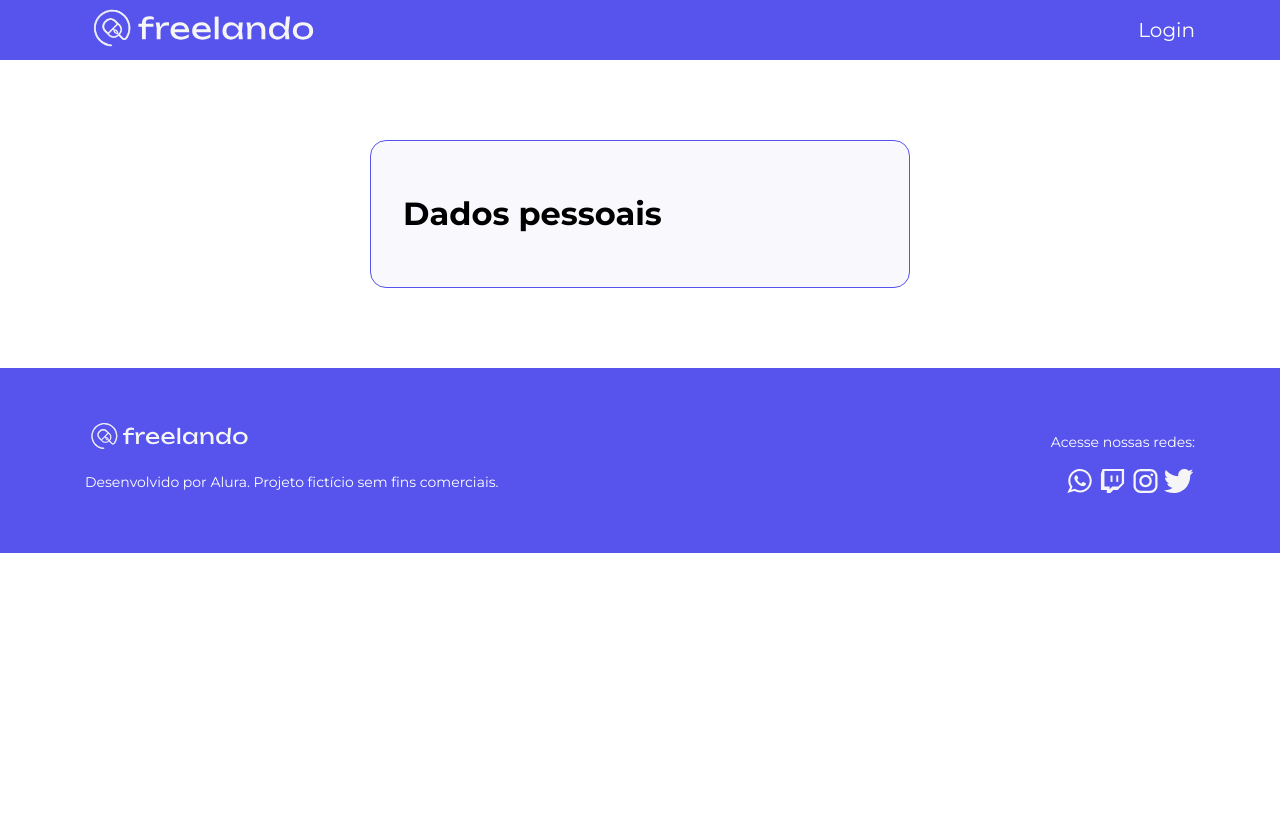
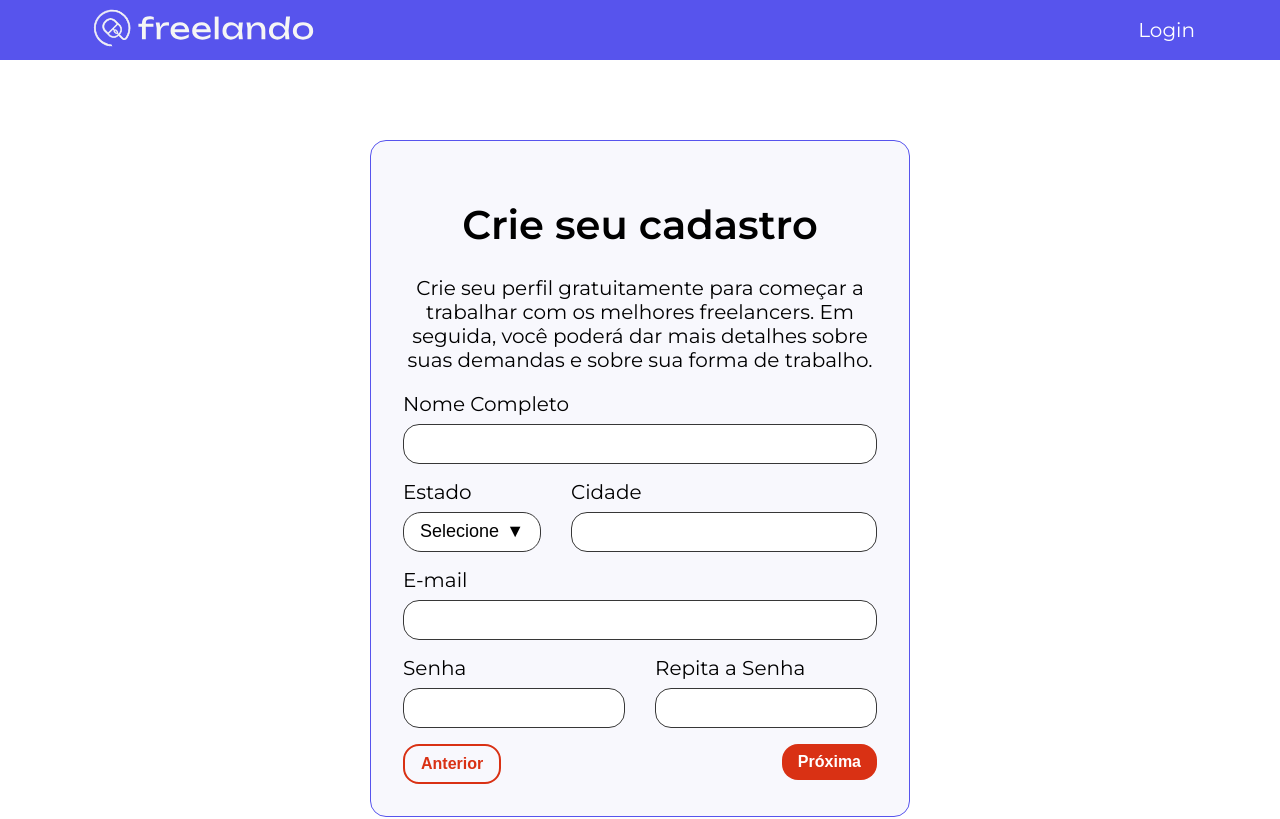
Before and after one commit to eric-suzuki-archive/alura-react-12, a React (Create React App) app: page /cadastro/dados-pessoais in a window 1280 px wide. Shown: the top 819 px of the page. Built offline with nearby package versions, Linux system fonts and the light colour scheme.

Commit message:
Module 03-Aula 05

```diff
--- /dev/null
+++ b/src/paginas/cadastro/DadosPessoais.jsx
@@ -0,0 +1,96 @@
+import { Tipografia } from "../../componentes/Tipografia/Tipografia"
+import { CampoTexto } from "../../componentes/CampoTexto/CampoTexto"
+import { ListaSupensa } from "../../componentes/ListaSuspensa/ListaSuspensa"
+import { Col, Row } from "react-grid-system"
+import { Botao } from "../../componentes/Botao/Botao"
+import { Link } from "react-router-dom"
+
+const estadosBrasileiros = [
+    { "text": "Acre", "value": "AC" },
+    { "text": "Alagoas", "value": "AL" },
+    { "text": "Amapá", "value": "AP" },
+    { "text": "Amazonas", "value": "AM" },
+    { "text": "Bahia", "value": "BA" },
+    { "text": "Ceará", "value": "CE" },
+    { "text": "Distrito Federal", "value": "DF" },
+    { "text": "Espírito Santo", "value": "ES" },
+    { "text": "Goiás", "value": "GO" },
+    { "text": "Maranhão", "value": "MA" },
+    { "text": "Mato Grosso", "value": "MT" },
+    { "text": "Mato Grosso do Sul", "value": "MS" },
+    { "text": "Minas Gerais", "value": "MG" },
+    { "text": "Pará", "value": "PA" },
+    { "text": "Paraíba", "value": "PB" },
+    { "text": "Paraná", "value": "PR" },
+    { "text": "Pernambuco", "value": "PE" },
+    { "text": "Piauí", "value": "PI" },
+    { "text": "Rio de Janeiro", "value": "RJ" },
+    { "text": "Rio Grande do Norte", "value": "RN" },
+    { "text": "Rio Grande do Sul", "value": "RS" },
+    { "text": "Rondônia", "value": "RO" },
+    { "text": "Roraima", "value": "RR" },
+    { "text": "Santa Catarina", "value": "SC" },
+    { "text": "São Paulo", "value": "SP" },
+    { "text": "Sergipe", "value": "SE" },
+    { "text": "Tocantins", "value": "TO" }
+  ]
+
+const DadosPessoais = () => {
+
+    return (<div>
+        <div style={{ textAlign: 'center' }}>
+            <Tipografia variante="h1" componente="h1">
+                Crie seu cadastro
+            </Tipografia>
+            <Tipografia variante="body" componente="body">
+                Crie seu perfil gratuitamente para começar a trabalhar com os melhores freelancers. Em seguida, você poderá dar mais detalhes sobre suas demandas e sobre sua forma de trabalho.
+            </Tipografia>
+        </div>
+        <Row>
+            <Col>
+                <CampoTexto titulo="Nome Completo" />
+            </Col>
+        </Row>
+        <Row>
+            <Col lg={4} md={4} sm={4}>
+                <ListaSupensa titulo="Estado" opcoes={estadosBrasileiros} />
+            </Col>
+            <Col lg={8} md={8} sm={8}>
+                <CampoTexto titulo="Cidade" />
+            </Col>
+        </Row>
+        <Row>
+            <Col>
+                <CampoTexto titulo="E-mail" />
+            </Col>
+        </Row>
+        <Row>
+            <Col lg={6} md={6} sm={6}>
+                <CampoTexto titulo="Senha" />
+            </Col>
+            <Col lg={6} md={6} sm={6}>
+                <CampoTexto titulo="Repita a Senha" />
+            </Col>
+        </Row>
+        <Row>
+            <Col lg={6} md={6} sm={6}>
+                <Link to="/cadastro/interesses">
+                    <Botao variante="secundaria">
+                        Anterior
+                    </Botao>
+                </Link>
+            </Col>
+            <Col lg={6} md={6} sm={6}>
+                <div style={{ textAlign: 'right' }}>
+                    <Link to='/cadastro/concluido'>
+                        <Botao>
+                            Próxima
+                        </Botao>
+                    </Link>
+                </div>
+            </Col>
+        </Row>
+    </div>)
+}
+
+export default DadosPessoais
--- /dev/null
+++ b/src/paginas/cadastro/Interesses.jsx
@@ -0,0 +1,68 @@
+import { Tipografia } from "../../componentes/Tipografia/Tipografia"
+import GrupoRadio from "../../componentes/Radio/GrupoRadio"
+import { useState } from "react"
+import { Col, Row } from "react-grid-system"
+import { Botao } from "../../componentes/Botao/Botao"
+import { Link } from "react-router-dom"
+
+const opcoes = [
+    {
+        valor: 1,
+        label: 'TI e Programação',
+    },
+    {
+        valor: 2,
+        label: 'Design e Multimídia',
+    },
+    {
+        valor: 3,
+        label: 'Revisão',
+    },
+    {
+        valor: 4,
+        label: 'Tradução',
+    },
+    {
+        valor: 5,
+        label: 'Transcrição',
+    },
+    {
+        valor: 6,
+        label: 'Marketing',
+    },
+]
+
+const Interesses = () => {
+
+    const [opcao, setOpcao] = useState('')
+
+    return (<div style={{ textAlign: 'center' }}>
+        <Tipografia variante="h1" componente="h1">
+            Crie seu cadastro
+        </Tipografia>
+        <Tipografia variante='h3' componente='h2'>
+            Qual a área de interesse?
+        </Tipografia>
+        <GrupoRadio opcoes={opcoes} valor={opcao} onChange={setOpcao} />
+        <Row>
+            <Col lg={6} md={6} sm={6}>
+                <Link to="/cadastro">
+                    <Botao variante="secundaria">
+                        Anterior
+                    </Botao>
+                </Link>
+            </Col>
+            <Col lg={6} md={6} sm={6}>
+                <div style={{ textAlign: 'right' }}>
+                    <Link to='/cadastro/dados-pessoais'>
+                        <Botao>
+                            Próxima
+                        </Botao>
+                    </Link>
+                </div>
+            </Col>
+        </Row>
+    </div>)
+}
+
+export default Interesses
```
Also changed, not shown: src/router/router.jsx (+4 -3 lines).
